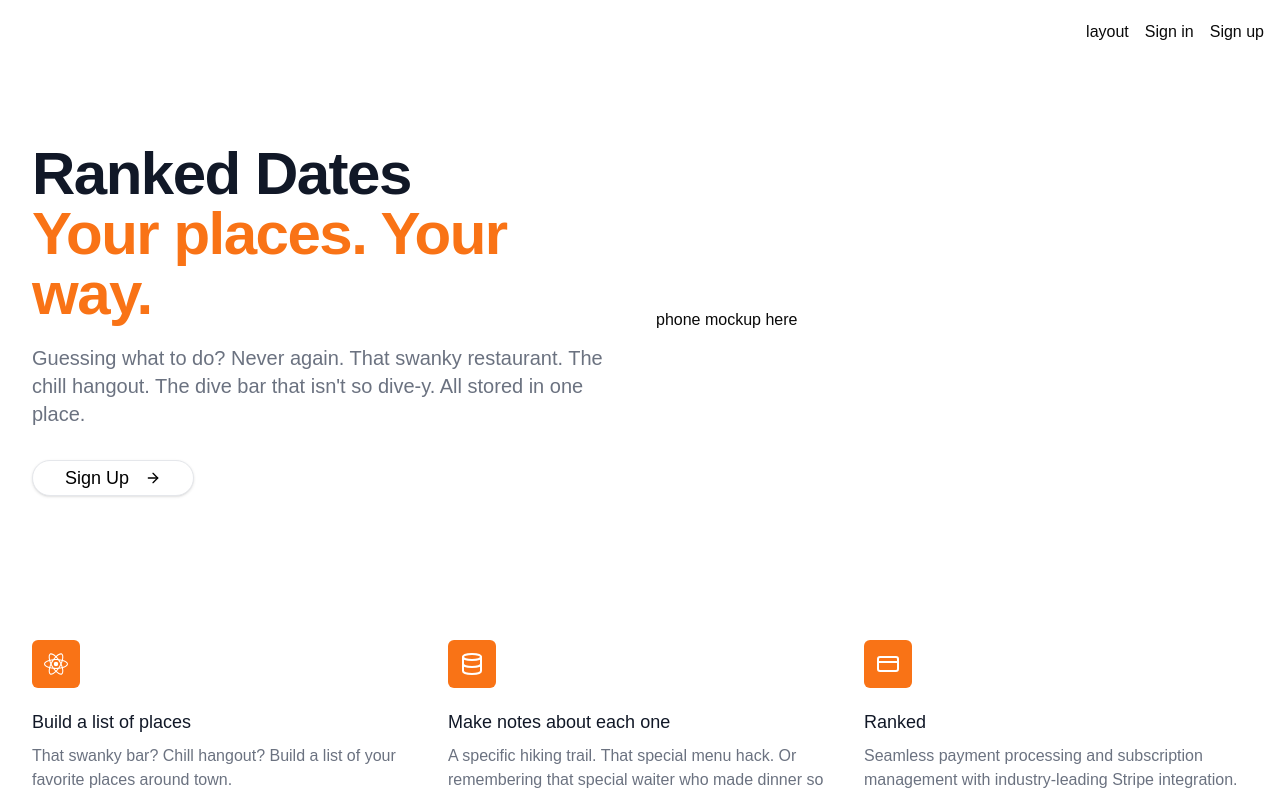
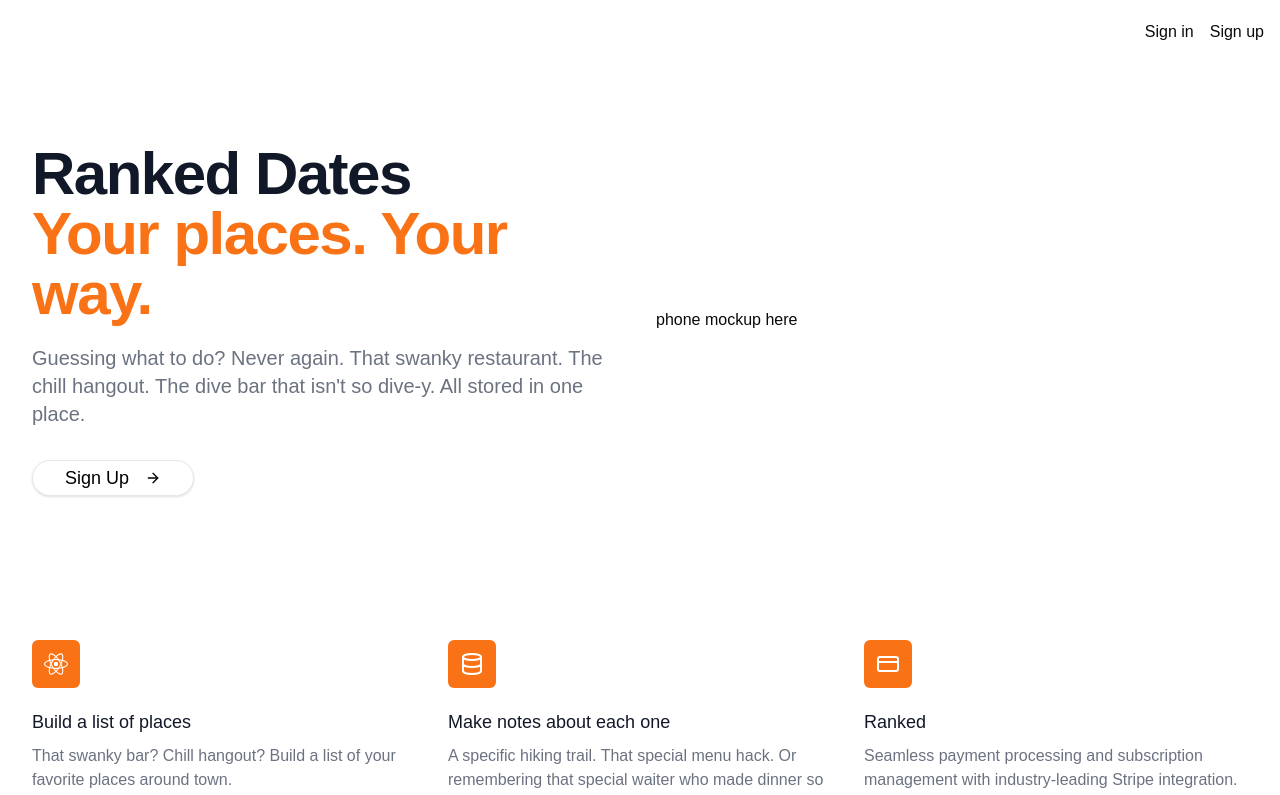
Before and after one commit to meddlin/ranked-dates, a Next.js app: page / in a window 1280 px wide. Shown: the top 795 px of the page. Built offline with nearby package versions, Linux system fonts and the light colour scheme; no server answers.

Commit message:
fixed header

```diff
--- a/src/app/layout.tsx
+++ b/src/app/layout.tsx
@@ -39,7 +39,6 @@ export default function RootLayout({
         >
           <header className="flex justify-end items-center p-4 gap-4 h-16">
             <SignedOut>
-              <span>layout</span>
               <SignInButton />
               <SignUpButton />
             </SignedOut>
```
